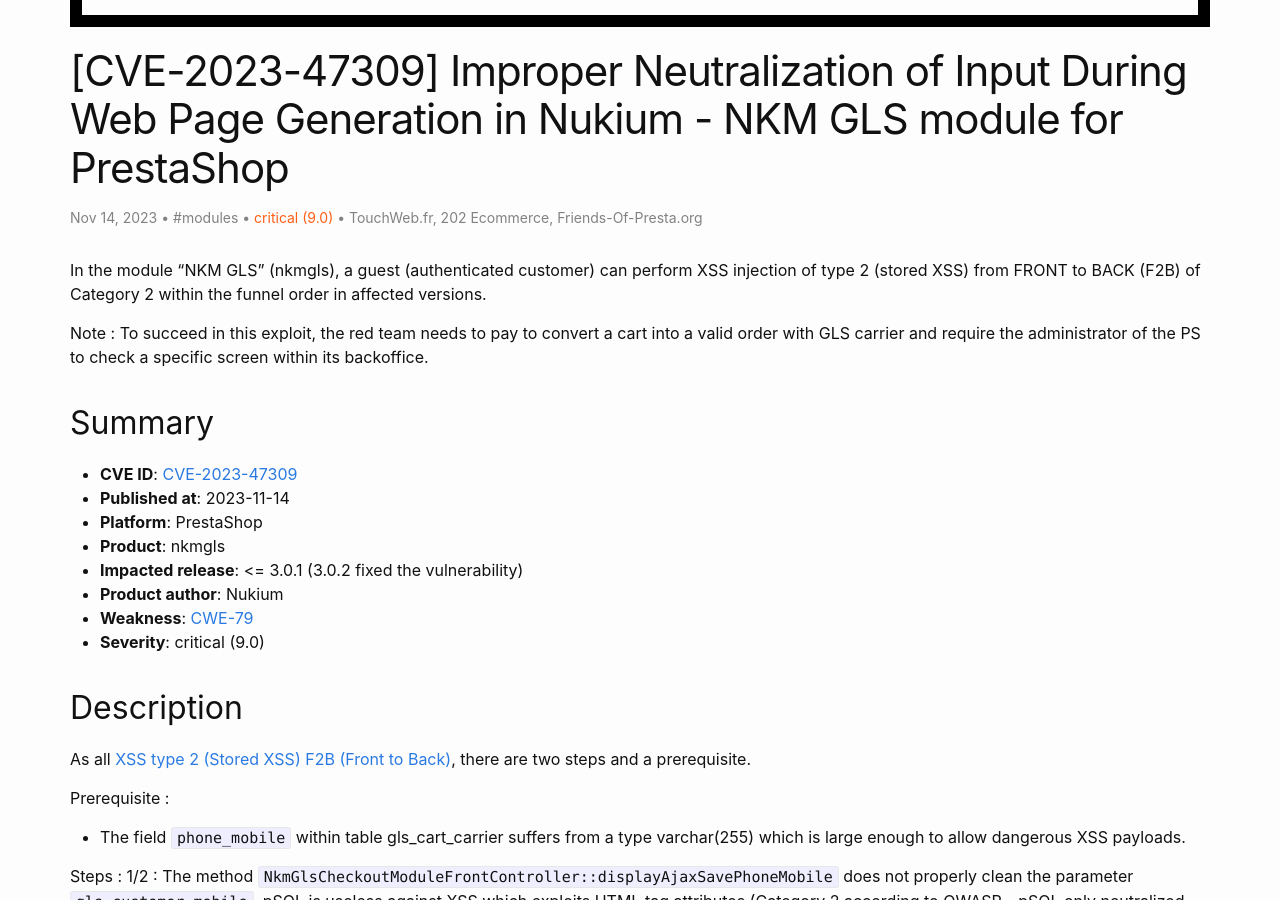
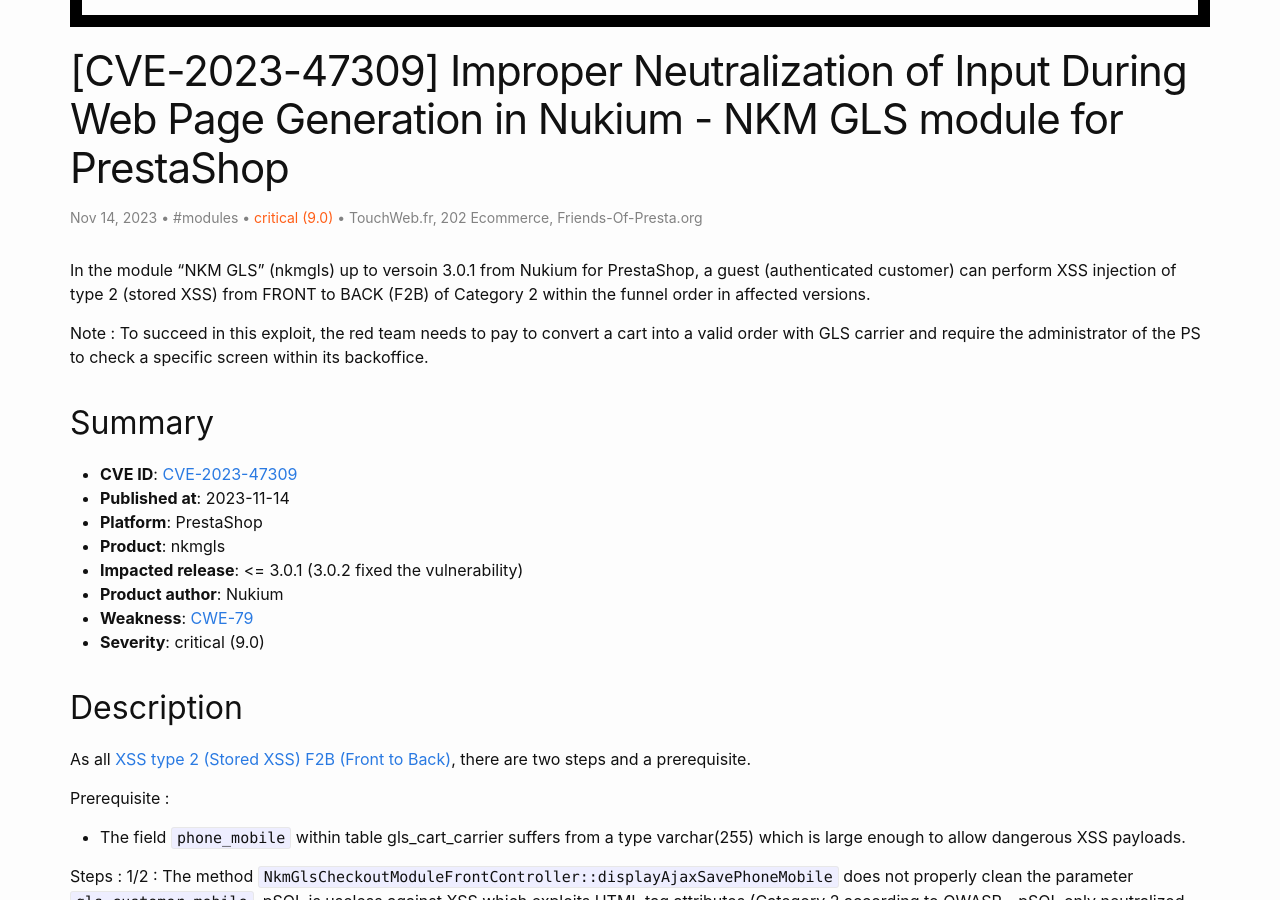
Before and after one commit to friends-of-presta/security-advisories, a Jekyll site: the page built from _posts/2023-11-14-nkmgls.md, in a window 1280 px wide and 900 px high, scrolled down 413 px. Built offline with Jekyll 4.4.1, drawn with Linux system fonts in a browser that asks for light colours.

Commit message:
Update 2023-11-14-nkmgls.md

```diff
--- a/_posts/2023-11-14-nkmgls.md
+++ b/_posts/2023-11-14-nkmgls.md
@@ -10,7 +10,7 @@ meta: "CVE,PrestaShop,nkmgls"
 severity: "critical (9.0)"
 ---
 
-In the module "NKM GLS" (nkmgls), a guest (authenticated customer) can perform XSS injection of type 2 (stored XSS) from FRONT to BACK (F2B) of Category 2 within the funnel order in affected versions.
+In the module "NKM GLS" (nkmgls) up to versoin 3.0.1 from Nukium for PrestaShop, a guest (authenticated customer) can perform XSS injection of type 2 (stored XSS) from FRONT to BACK (F2B) of Category 2 within the funnel order in affected versions.
 
 Note : To succeed in this exploit, the red team needs to pay to convert a cart into a valid order with GLS carrier and require the administrator of the PS to check a specific screen within its backoffice.
 
```
